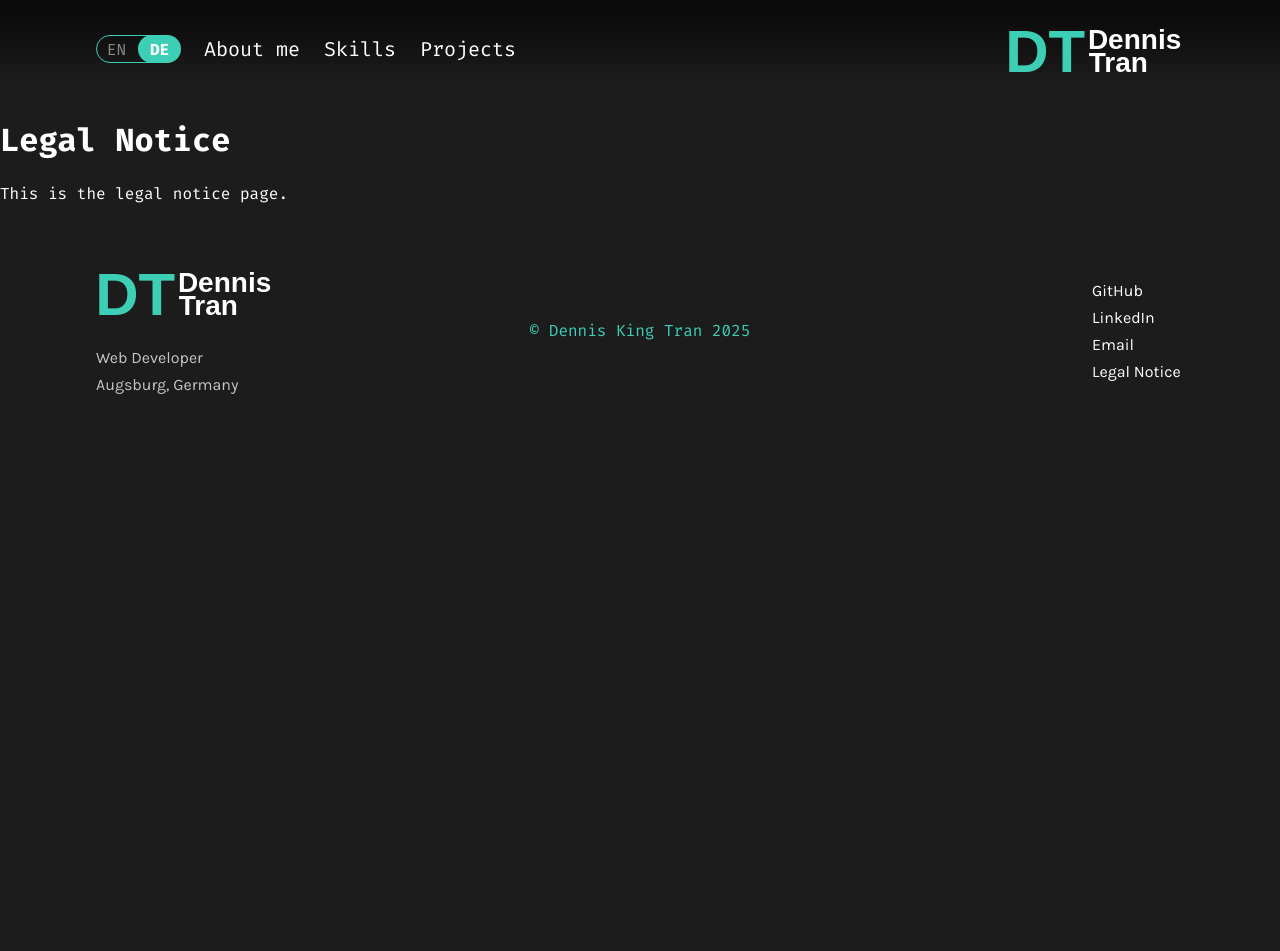
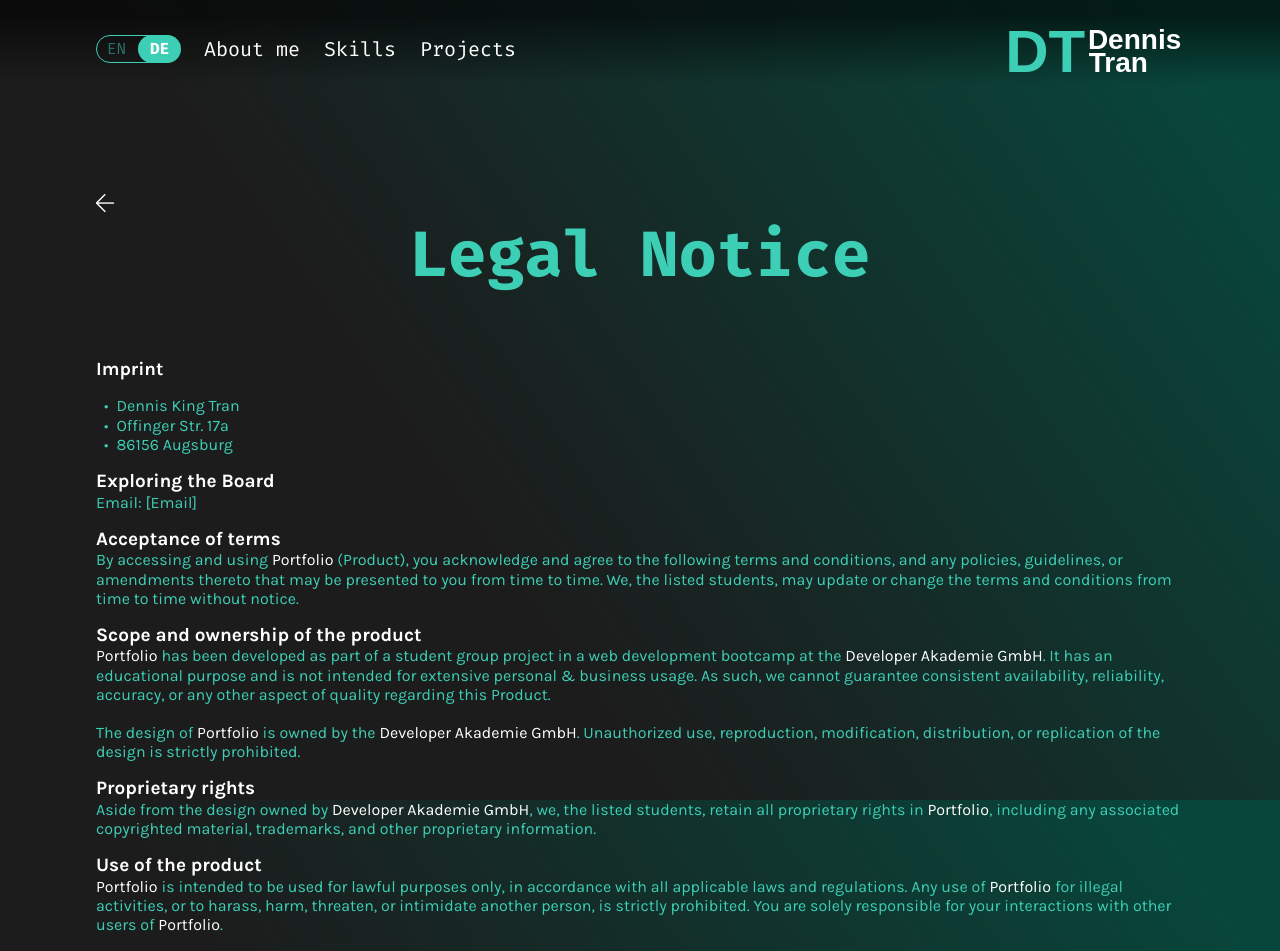
Before and after one commit to dkingtran/portfolio, an Angular app: page /legal-notice in a window 1280 px wide. Shown: the top 951 px of the page. Before the commit the page ends 800 px from the top, so only its background shows below. Built offline with nearby package versions, Linux system fonts and the light colour scheme.

Commit message:
feat: Enhance legal notice page with detailed content and styling; add navigation functionality

```diff
--- a/src/app/imprint/legal-notice/legal-notice.component.html
+++ b/src/app/imprint/legal-notice/legal-notice.component.html
@@ -1,6 +1,74 @@
+
 <app-header></app-header>
 
-<div class="legal-content">
-	<h1>Legal Notice</h1>
-	<p>This is the legal notice page.</p>
-</div>
+	<div class="legal-content">
+		<div class="text-content">
+			<button (click)="goHome()" aria-label="Zurück zur Hauptseite" class="back-button">
+				<img src="/assets/img/icons/imprint/arrow_back.png" alt="Zurück">
+			</button>
+
+			<h1>Legal Notice</h1>
+			<h3>Imprint</h3>
+			<p><span>•</span>Dennis King Tran</p>
+			<p><span>•</span>Offinger Str. 17a</p>
+			<p><span>•</span>86156 Augsburg</p>
+
+			<div class="legal-notice-text">
+			<h2>Exploring the Board</h2>
+			<p>Email: [Email]</p>
+
+			<h2>Acceptance of terms</h2>
+			<p>By accessing and using <span>Portfolio</span> (Product), you acknowledge and agree to the following terms and
+				conditions, and any policies, guidelines, or amendments thereto that may be presented to you from
+				time to time. We, the listed students, may update or change the terms and conditions from
+				time to time without notice.
+			</p>
+
+			<h2>Scope and ownership of the product</h2>
+			<p><span>Portfolio</span> has been developed as part of a student group project in a web development bootcamp at
+				the <span>Developer Akademie GmbH</span>. It has an educational purpose and is not intended for extensive
+				personal & business usage. As such, we cannot guarantee consistent availability, reliability,
+				accuracy, or any other aspect of quality regarding this Product.
+				<br>
+				<br>
+				The design of <span>Portfolio</span> is owned by the <span>Developer Akademie GmbH</span>. Unauthorized use, reproduction,
+				modification, distribution, or replication of the design is strictly prohibited.
+			</p>
+
+			<h2>Proprietary rights</h2>
+				<p>Aside from the design owned by <span>Developer Akademie GmbH</span>, we, the listed students, retain all
+					proprietary rights in <span>Portfolio</span>, including any associated copyrighted material, trademarks,
+					and other proprietary information.
+				</p>
+
+			<h2>Use of the product</h2>
+				<p><span>Portfolio</span> is intended to be used for lawful purposes only, in accordance with all applicable
+					laws and regulations. Any use of <span>Portfolio</span> for illegal activities, or to harass, harm, threaten,
+					or intimidate another person, is strictly prohibited. You are solely responsible for your
+					interactions with other users of <span>Portfolio</span>.
+				</p>
+
+			<h2>Disclaimer of warranties and limitation of liability</h2>
+				<p><span>Portfolio</span> is provided "as is" without warranty of any kind, whether express or implied,
+					including but not limited to the implied warranties of merchantability, fitness for a
+					particular purpose, and non-infringement. In no event will we, the listed students, or
+					the Developer Akademie, be liable for any direct, indirect, incidental, special, consequential
+					or exemplary damages, including but not limited to, damages for loss of profits, goodwill, use,
+					data, or other intangible losses, even if we have been advised of the possibility of such
+					damages, arising out of or in connection with the use or performance of <span>Portfolio</span>.
+				</p>
+
+			<h2>Indemnity</h2>
+			<p>You agree to indemnify, defend and hold harmless us, the listed students, the Developer Akademie,
+				and our affiliates, partners, officers, directors, agents, and employees, from and against any claim,
+				demand, loss, damage, cost, or liability (including reasonable legal fees) arising out of or relating
+				to your use of <span>Portfolio</span> and/or your breach of this Legal Notice.
+				<br>
+				<br>
+				For any questions or notices, please contact us at dennis.tran&#64;hotmail.de.
+				<br>
+				<br>
+				Date: November 26, 2025</p>
+			</div>
+		</div>
+	</div>
--- a/src/app/imprint/legal-notice/legal-notice.component.scss
+++ b/src/app/imprint/legal-notice/legal-notice.component.scss
@@ -0,0 +1,73 @@
+@import '../../../styles.scss';
+
+$color-green: #3DCFB6;
+
+
+
+.legal-content {
+    max-width: 1920px;
+    margin: 0 auto;
+    padding: 96px;
+    font-family: 'Karla';
+    color: white;
+}
+
+h1 {
+    font-family: 'FiraCode';
+    font-weight: 700;
+    font-size: 64px;
+    color: $color-green;
+    @include display-flex-center;
+    margin-top: 0;
+    margin-bottom: 64px;
+}
+
+.text-content {
+    line-height: 1.2;
+
+    button {
+        background: none;
+        border: none;
+        padding: 0;
+        cursor: pointer;
+        position: relative;
+        top: 0;
+        left: 0;
+        transition: transform 125ms ease-out, color 125ms ease-out;
+
+        &:hover {
+            transform: scale(1.1);
+            filter: invert(61%) sepia(100%) saturate(1200%) hue-rotate(134deg) brightness(120%) contrast(100%);
+        }
+    }
+
+    h3 {
+        margin-bottom: 16px;
+    }
+
+    h2 {
+        color: white;
+        font-size: 19px;
+        font-weight: 700;
+        margin-bottom: 0;
+    }
+
+    p {
+        font-size: 16px;
+        font-weight: 400;
+        color: $color-green;
+        margin: 0;
+
+        span {
+            padding: 0 8px;
+        }
+    }
+}
+
+.legal-notice-text {
+
+    span {
+        color: white;
+        padding: 0 !important;
+    }
+}
--- a/src/app/imprint/legal-notice/legal-notice.component.ts
+++ b/src/app/imprint/legal-notice/legal-notice.component.ts
@@ -1,5 +1,6 @@
-import { Component } from '@angular/core';
-import { CommonModule } from '@angular/common';
+import { Component, Inject, OnInit, OnDestroy } from '@angular/core';
+import { CommonModule, DOCUMENT } from '@angular/common';
+import { Router } from '@angular/router';
 import { HeaderComponent } from '../../shared/header/header.component';
 
 @Component({
@@ -9,6 +10,20 @@ import { HeaderComponent } from '../../shared/header/header.component';
   templateUrl: './legal-notice.component.html',
   styleUrl: './legal-notice.component.scss'
 })
-export class LegalNoticeComponent {
+export class LegalNoticeComponent implements OnInit, OnDestroy {
+  private bodyClass = 'imprint-bg-full';
 
+  constructor(@Inject(DOCUMENT) private document: Document, private router: Router) { }
+
+  ngOnInit(): void {
+    this.document.body.classList.add(this.bodyClass);
+  }
+
+  ngOnDestroy(): void {
+    this.document.body.classList.remove(this.bodyClass);
+  }
+
+  goHome(): void {
+    this.router.navigate(['/']);
+  }
 }
--- a/src/app/shared/footer/footer.component.scss
+++ b/src/app/shared/footer/footer.component.scss
@@ -71,10 +71,37 @@ $color-green: #3DCFB6;
     border-bottom: 0;
     font-family: 'Karla';
     font-weight: 400;
+    transition: color 140ms ease;
 }
 
 .footer-link:hover {
     color: $color-green;
+}
+
+/* left green dot on hover (8px) similar to navbar/AOT dots but positioned to the left */
+.footer-link {
+    position: relative;
+}
+
+.footer-link::before {
+    content: "";
+    position: absolute;
+    left: -16px;
+    top: 50%;
+    transform: translateY(-50%) scale(0.9);
+    width: 8px;
+    height: 8px;
+    border-radius: 50%;
+    background-color: $color-green;
+    opacity: 0;
+    transition: opacity 140ms ease, transform 140ms cubic-bezier(.2, .9, .2, 1);
+    pointer-events: none;
+}
+
+.footer-link:hover::before,
+.footer-link:focus::before {
+    opacity: 1;
+    transform: translateY(-50%) scale(1);
 }
 
 @media (max-width: 1000px) {
--- a/src/app/shared/header/header.component.scss
+++ b/src/app/shared/header/header.component.scss
@@ -10,7 +10,10 @@ nav {
     position: relative;
     width: 100%;
     z-index: 20;
-    background: transparent;
+
+    @media (max-width: 1000px) {
+        background: transparent !important;
+    }
 }
 
 /* When header is not over an `.aot` area, show its gradient background. */
@@ -25,7 +28,11 @@ nav.overlay {
     top: 0;
     left: 0;
     width: 100%;
-    background: transparent;
+    background: linear-gradient(0deg, rgba(0, 0, 0, 0) 13.56%, rgba(0, 0, 0, 0.6) 84.01%);
+
+    @media (max-width: 1000px) {
+        background: transparent !important;
+    }
 }
 
 .navbar {
@@ -87,9 +94,10 @@ nav.overlay {
         opacity: 0.5;
         padding: 0px 12px;
         height: 28px;
+        line-height: 120%;
         @include display-flex-center;
         border-radius: 100px;
-        color: white !important;
+        color: $color-green;
     }
 
     &.active-en .en {
@@ -97,6 +105,7 @@ nav.overlay {
         opacity: 1;
         font-weight: 700;
         transition: color 300ms ease-out;
+        color: white !important;
     }
 
     &.active-de .de {
@@ -104,6 +113,7 @@ nav.overlay {
         opacity: 1;
         font-weight: 700;
         transition: color 300ms ease-out;
+        color: white !important;
     }
 
     &:hover {
@@ -113,7 +123,7 @@ nav.overlay {
     &:hover .en,
     &:hover .de {
         opacity: 1;
-        color: $color-green !important;
+        color: $color-green;
     }
 }
 
--- a/src/styles.scss
+++ b/src/styles.scss
@@ -10,6 +10,13 @@ body {
     background-color: #1c1c1c;
     color: white;
     max-width: 1920px;
+}
+
+/* full-page legal notice background class applied to body so background runs under footer */
+.imprint-bg-full {
+    background: linear-gradient(55.22deg, #1C1C1C 36.26%, #08463B 93.28%);
+    background-attachment: fixed;
+    min-height: 100vh;
 }
 
 @font-face {
```
Also changed, not shown: src/assets/img/icons/imprint/arrow_back.png (added).
